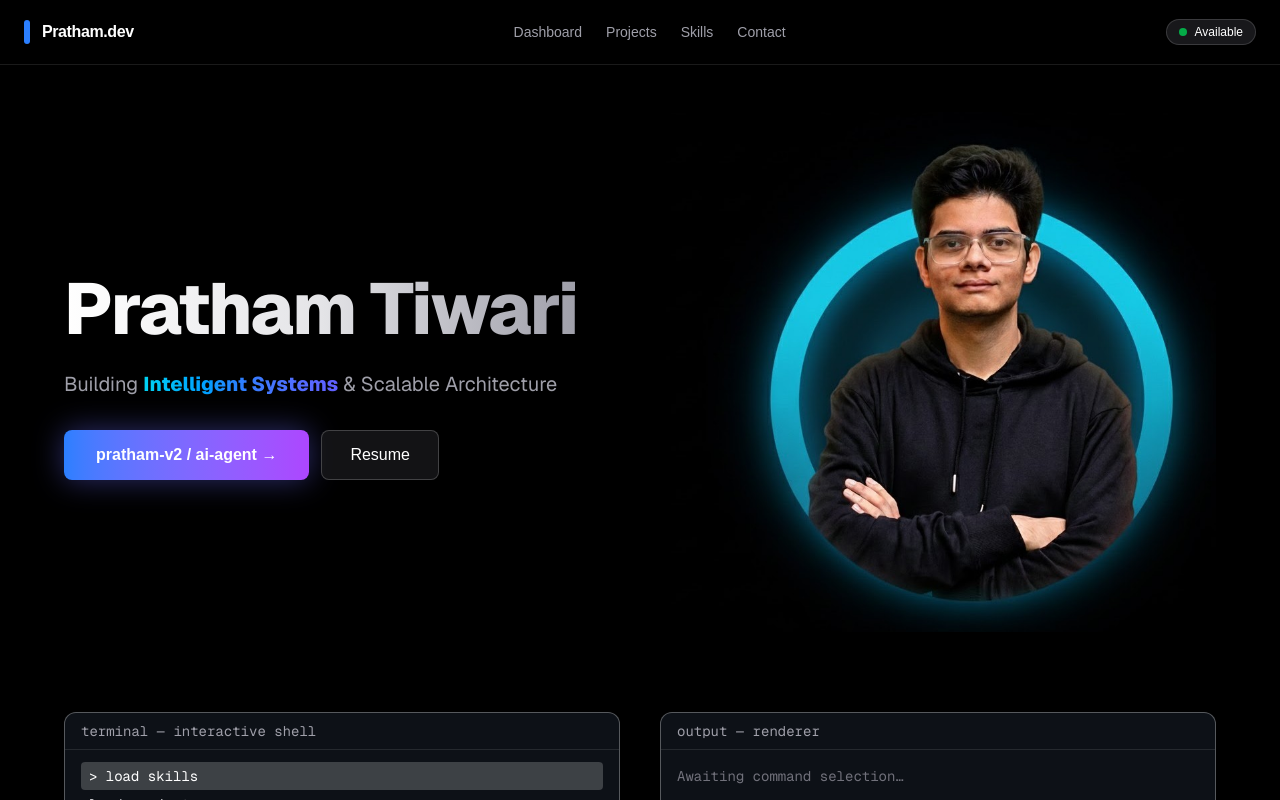
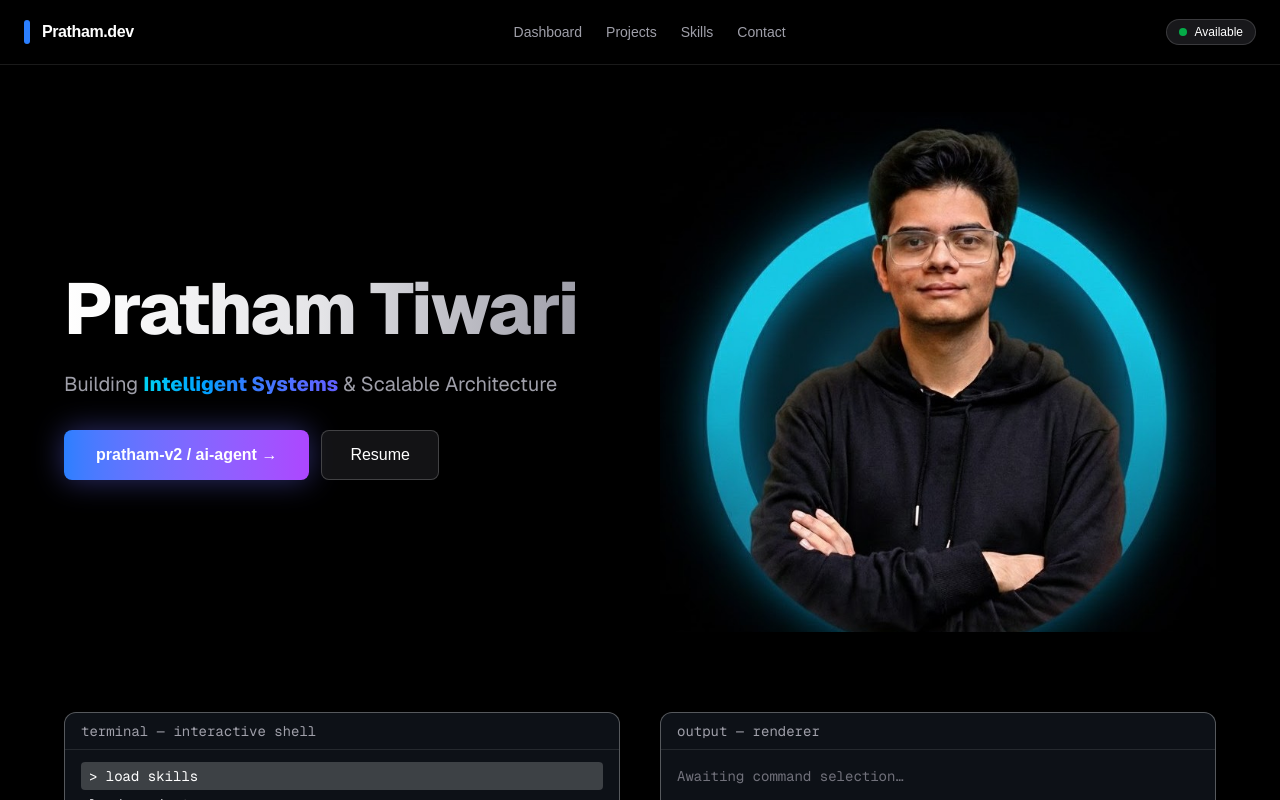
Before and after one commit to Pratham9911/RAG-Portfolio, a Next.js app in the folder rag-portfolio/: page / in a window 1280 px wide. Shown: the top 800 px of the page. Built offline with nearby package versions, Linux system fonts and the light colour scheme.

Commit message:
Image changed

```diff
--- a/rag-portfolio/app/page.js
+++ b/rag-portfolio/app/page.js
@@ -72,7 +72,7 @@ export default function Page() {
     <div className="relative hidden lg:block">
       <div className="bg-black relative h-[520px] rounded-2xl overflow-hidden">
         <Image
-          src="/My.jpg"
+          src="/Pratham.jpg"
           alt="Pratham Tiwari"
           fill
           priority
```
